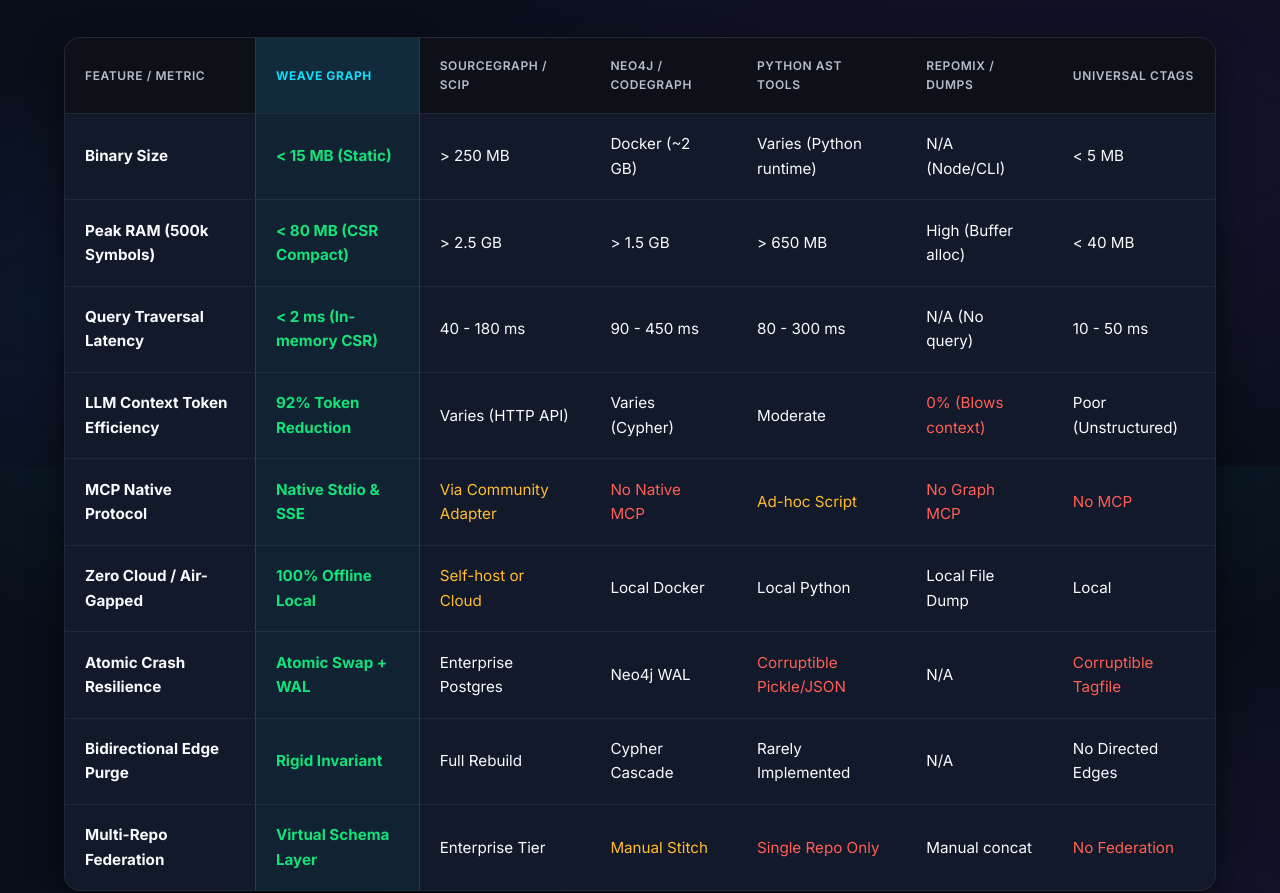
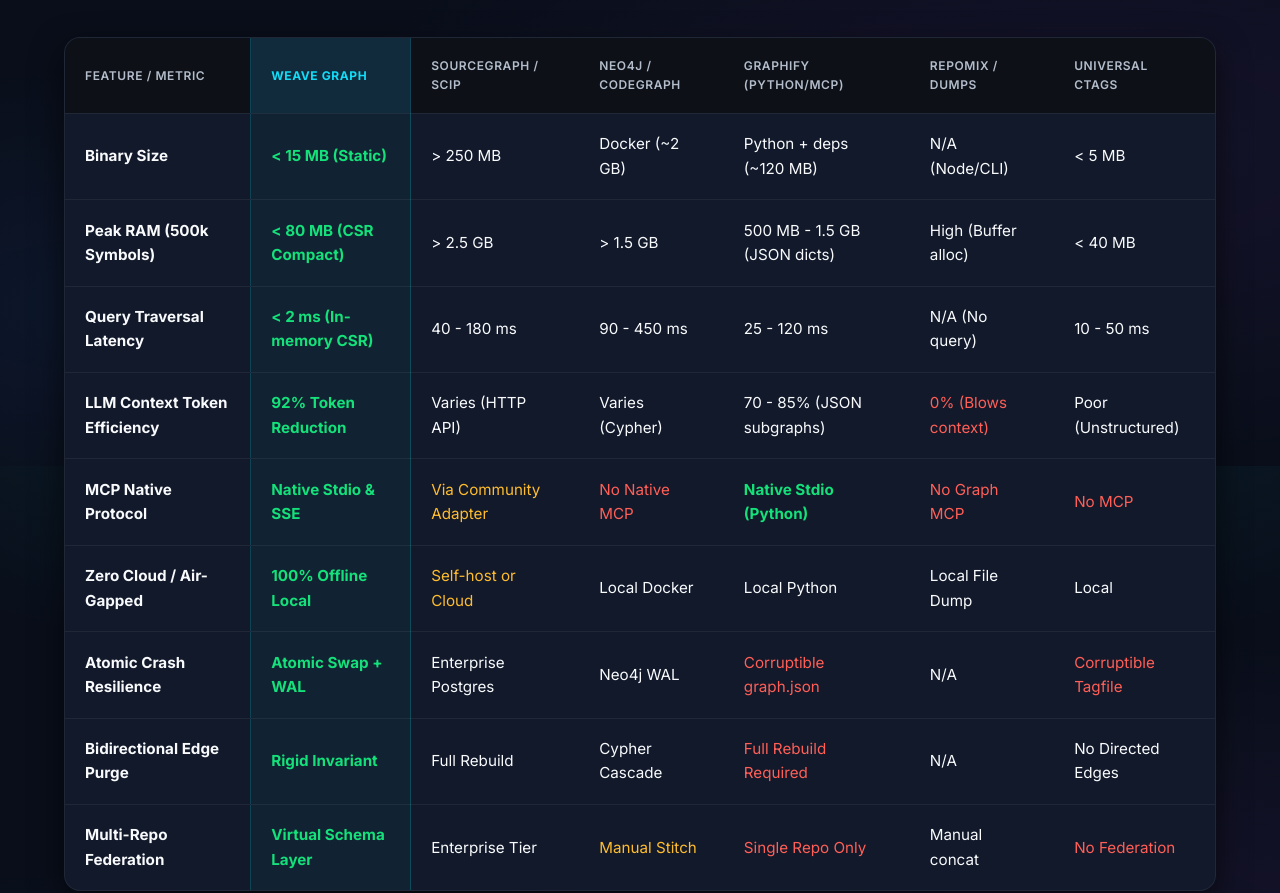
Before and after one commit to ragubaran/weave-graph-web, a website: page comparison.html in a window 1280 px wide. Shown: the part 334-1227 px from the top of the page. Drawn offline with Linux system fonts and the light colour scheme.

Commit message:
feat: add Graphify (Python/MCP) to benchmark matrix and comparison deep dive

```diff
--- a/comparison.html
+++ b/comparison.html
@@ -85,7 +85,7 @@
               <th class="highlight-col">Weave Graph</th>
               <th>Sourcegraph / SCIP</th>
               <th>Neo4j / CodeGraph</th>
-              <th>Python AST Tools</th>
+              <th>Graphify (Python/MCP)</th>
               <th>Repomix / Dumps</th>
               <th>Universal Ctags</th>
             </tr>
@@ -96,7 +96,7 @@
               <td class="highlight-col"><span class="check-yes">&lt; 15 MB (Static)</span></td>
               <td>&gt; 250 MB</td>
               <td>Docker (~2 GB)</td>
-              <td>Varies (Python runtime)</td>
+              <td>Python + deps (~120 MB)</td>
               <td>N/A (Node/CLI)</td>
               <td>&lt; 5 MB</td>
             </tr>
@@ -105,7 +105,7 @@
               <td class="highlight-col"><span class="check-yes">&lt; 80 MB (CSR Compact)</span></td>
               <td>&gt; 2.5 GB</td>
               <td>&gt; 1.5 GB</td>
-              <td>&gt; 650 MB</td>
+              <td>500 MB - 1.5 GB (JSON dicts)</td>
               <td>High (Buffer alloc)</td>
               <td>&lt; 40 MB</td>
             </tr>
@@ -114,7 +114,7 @@
               <td class="highlight-col"><span class="check-yes">&lt; 2 ms (In-memory CSR)</span></td>
               <td>40 - 180 ms</td>
               <td>90 - 450 ms</td>
-              <td>80 - 300 ms</td>
+              <td>25 - 120 ms</td>
               <td>N/A (No query)</td>
               <td>10 - 50 ms</td>
             </tr>
@@ -123,7 +123,7 @@
               <td class="highlight-col"><span class="check-yes">92% Token Reduction</span></td>
               <td>Varies (HTTP API)</td>
               <td>Varies (Cypher)</td>
-              <td>Moderate</td>
+              <td>70 - 85% (JSON subgraphs)</td>
               <td><span class="check-no">0% (Blows context)</span></td>
               <td>Poor (Unstructured)</td>
             </tr>
@@ -132,7 +132,7 @@
               <td class="highlight-col"><span class="check-yes">Native Stdio & SSE</span></td>
               <td><span class="check-partial">Via Community Adapter</span></td>
               <td><span class="check-no">No Native MCP</span></td>
-              <td><span class="check-partial">Ad-hoc Script</span></td>
+              <td><span class="check-yes">Native Stdio (Python)</span></td>
               <td><span class="check-no">No Graph MCP</span></td>
               <td><span class="check-no">No MCP</span></td>
             </tr>
@@ -150,7 +150,7 @@
               <td class="highlight-col"><span class="check-yes">Atomic Swap + WAL</span></td>
               <td>Enterprise Postgres</td>
               <td>Neo4j WAL</td>
-              <td><span class="check-no">Corruptible Pickle/JSON</span></td>
+              <td><span class="check-no">Corruptible graph.json</span></td>
               <td>N/A</td>
               <td><span class="check-no">Corruptible Tagfile</span></td>
             </tr>
@@ -159,7 +159,7 @@
               <td class="highlight-col"><span class="check-yes">Rigid Invariant</span></td>
               <td>Full Rebuild</td>
               <td>Cypher Cascade</td>
-              <td>Rarely Implemented</td>
+              <td><span class="check-no">Full Rebuild Required</span></td>
               <td>N/A</td>
               <td>No Directed Edges</td>
             </tr>
@@ -219,6 +219,16 @@
             </p>
             <p style="color: var(--color-text-muted); font-size: 0.95rem; line-height: 1.6;">
               <strong>The Weave Difference:</strong> Weave Graph parses AST syntax trees with Tree-sitter, constructing full directed acyclic call graphs, blast radius calculations, and shortest path traversals.
+            </p>
+          </div>
+
+            <div class="glass-card">
+            <h3 style="font-size: 1.35rem; margin-bottom: var(--space-3); color: var(--color-primary);">Vs. Graphify (Python / MCP)</h3>
+            <p style="color: var(--color-text-muted); font-size: 0.95rem; line-height: 1.6; margin-bottom: var(--space-3);">
+              Graphify is a commendable Python tool that extracts knowledge graphs and exposes tools via MCP. However, running on Python means relying on heavy heap-allocated dicts and large monolithic <code style="font-family: var(--font-mono); color: var(--color-primary);">graph.json</code> files that consume 500MB–1.5GB RAM and lack transactional crash resilience.
+            </p>
+            <p style="color: var(--color-text-muted); font-size: 0.95rem; line-height: 1.6;">
+              <strong>The Weave Difference:</strong> Weave Graph is a zero-dependency &lt;15MB pure Rust binary. It compacts symbols into contiguous uint32 CSR arrays bounded to &lt;80MB RAM for 500,000 symbols, traverses edges in &lt;2ms, enforces bidirectional edge integrity on incremental saves, and provides multi-repo virtual schema federation.
             </p>
           </div>
 
```
